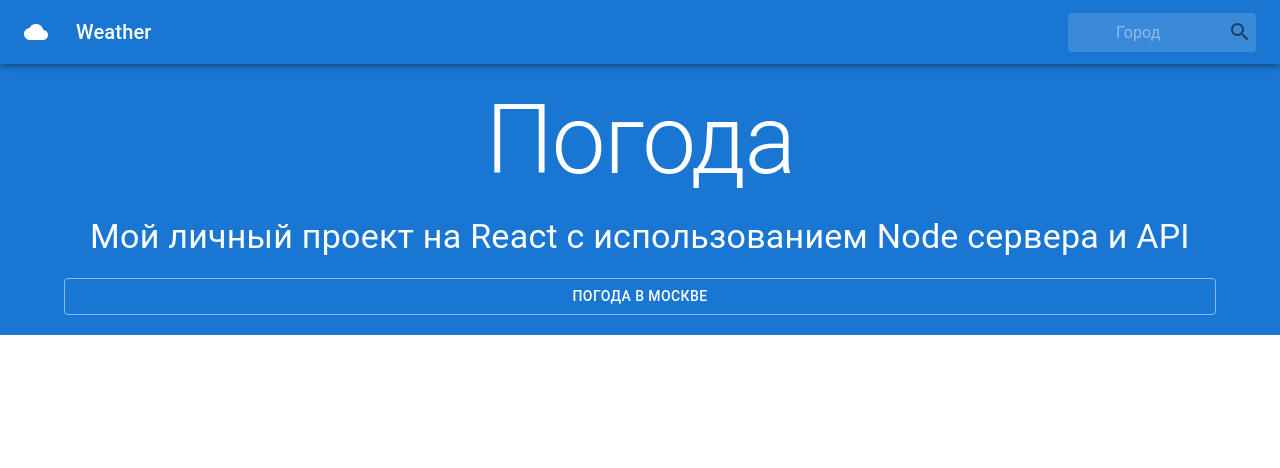
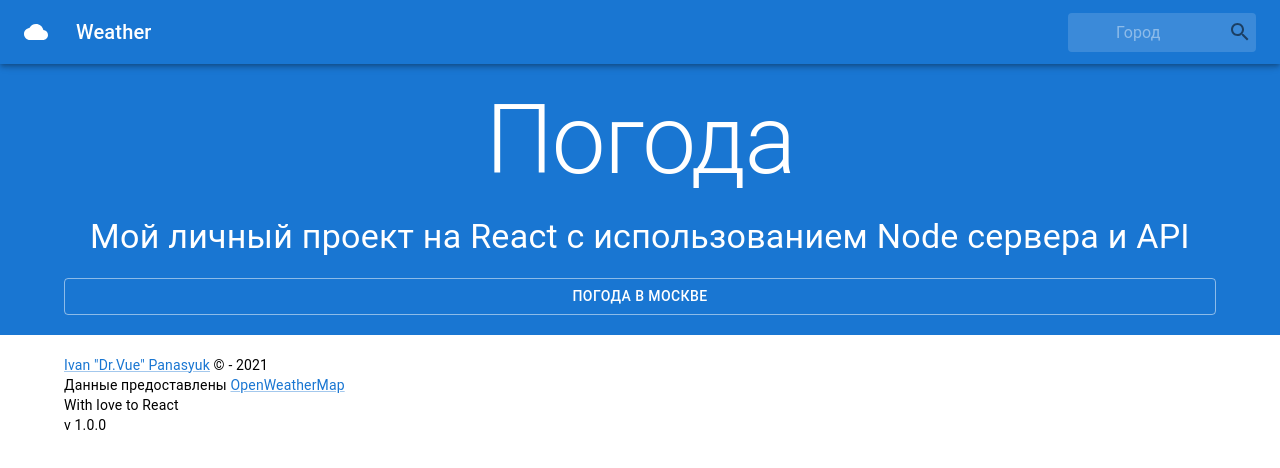
Before and after one commit to DrVue/weather-react, a React (Create React App) app: page / in a window 1280 px wide. Shown: the top 468 px of the page. Built offline with nearby package versions, Linux system fonts and the light colour scheme; the HTML template or start-up script is replaced by a standard one.

Commit message:
Add copyright text

```diff
--- a/src/App.jsx
+++ b/src/App.jsx
@@ -5,6 +5,7 @@ import MainPage from "./MainPage";
 import LandingPage from "./LandingPage";
 
 import {createTheme, ThemeProvider} from "@mui/material";
+import {Container, Typography, Link} from "@mui/material";
 
 const theme = createTheme({
 	palette: {
@@ -24,6 +25,13 @@ function App() {
 			<Route path="/" exact component={LandingPage}/>
 			<Route path="/:city" exact component={MainPage}/>
 		</BrowserRouter>
+		<br/>
+		<Container>
+			<Typography variant="body2" component="div"><Link href="https://github.com/drvue/">Ivan "Dr.Vue" Panasyuk</Link> © - 2021</Typography>
+			<Typography variant="body2" component="div">Данные предоставлены <Link href="https://openweathermap.org/">OpenWeatherMap</Link></Typography>
+			<Typography variant="body2" component="div">With love to React</Typography>
+			<Typography variant="body2" component="div">v 1.0.0</Typography>
+		</Container>
 	</ThemeProvider>
 }
 
```
